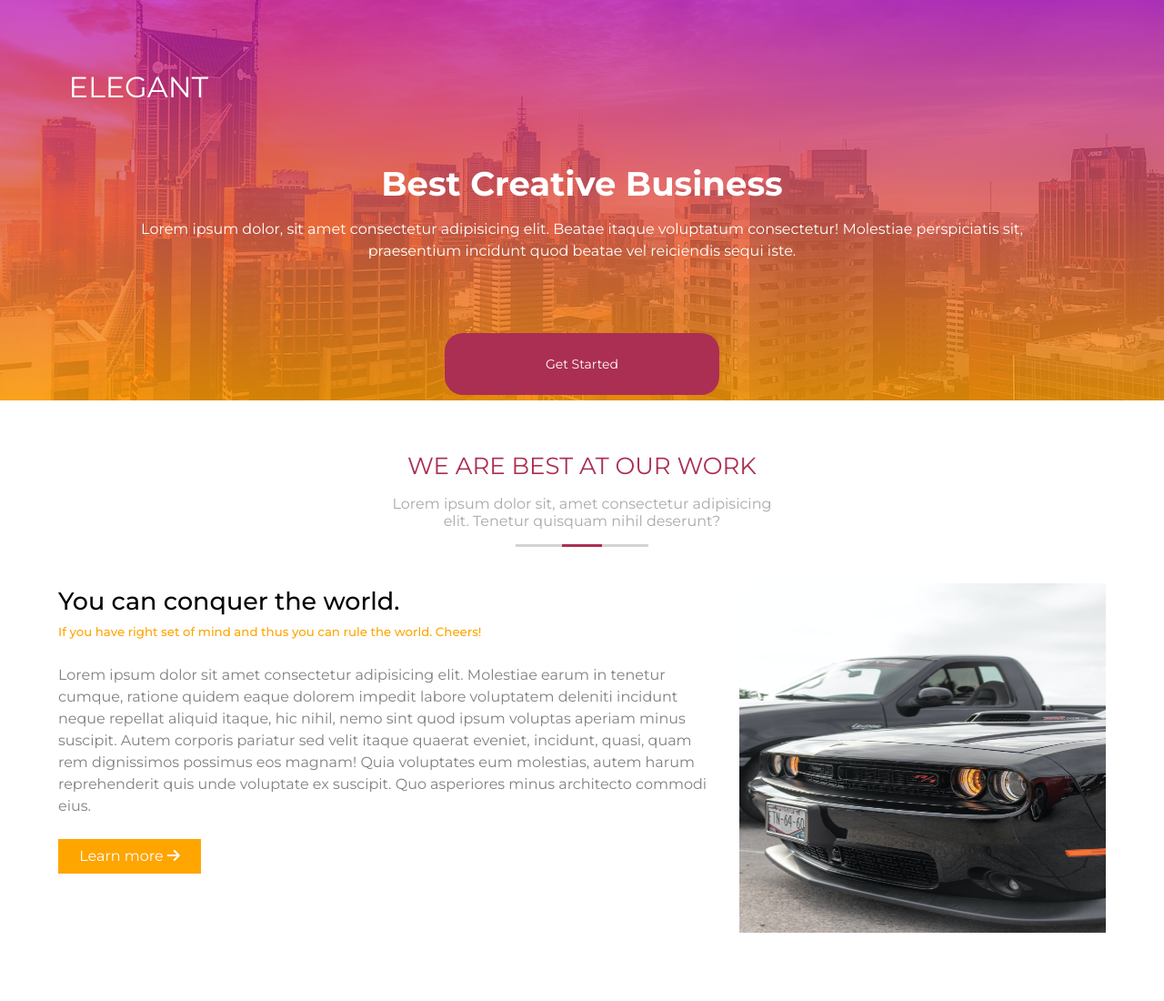
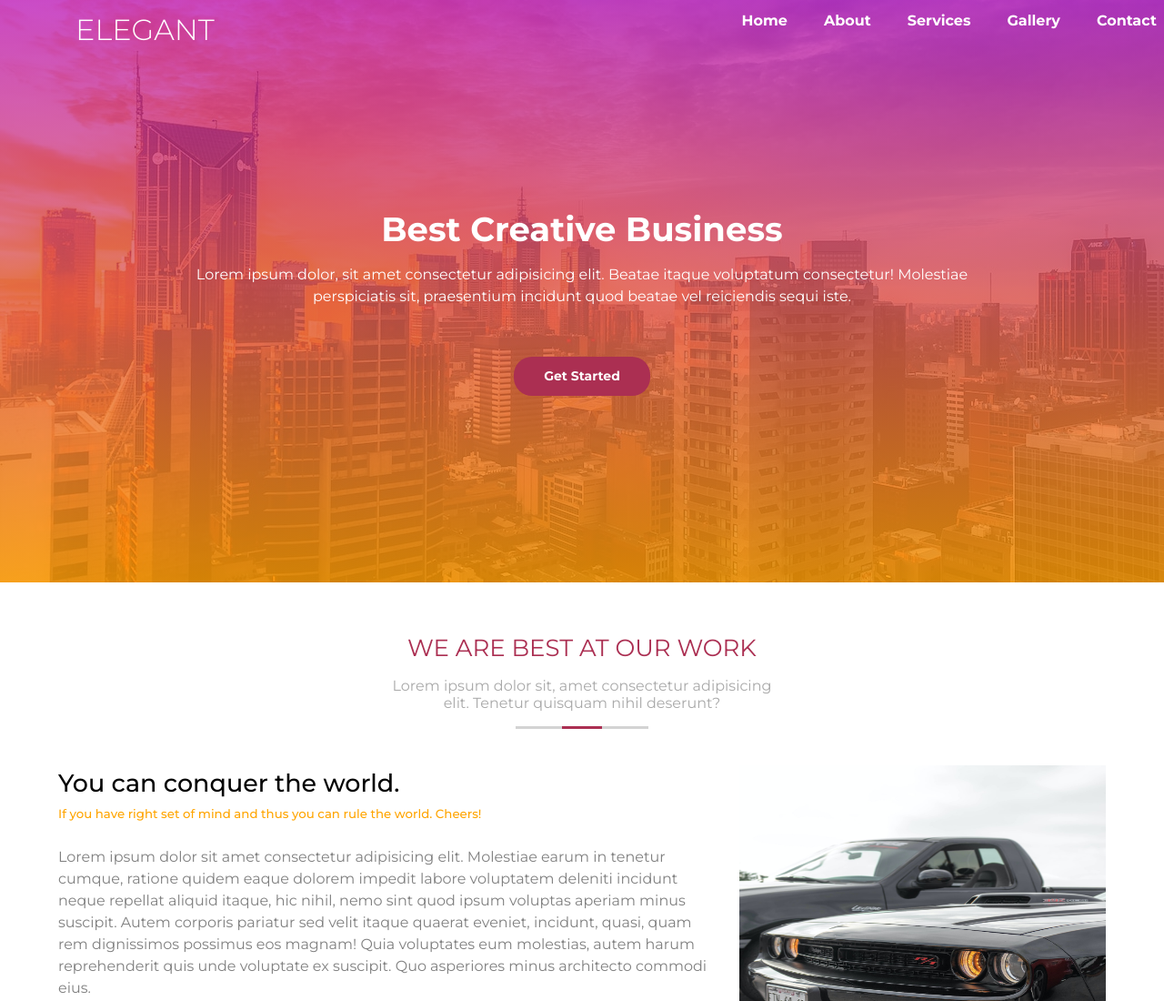
Before and after one commit to pssgarcia/2023-02-class-01, a plain HTML site: page index.html in a window 1280 px wide. Shown: the top 1100 px of the page at 91% size. Drawn offline with Linux system fonts and the light colour scheme.

Commit message:
Header and Nav done

```diff
--- a/css/style.css
+++ b/css/style.css
@@ -7,7 +7,7 @@
 }
 
 html {
-  scroll-behavior: smooth; !important
+  scroll-behavior: smooth;
 }
 
 :root {
@@ -605,6 +605,61 @@ header > article {
     row-gap: 8vh;
   }
 
+  /* HEADER */
+  header {
+    height: 80vh
+  }
+
+  header h2 {
+    padding-left: 7%;
+    padding-top: 0;
+    font-weight: 300;
+  }
+
+  header p {
+    padding-bottom: 3%;
+    width: 70%;
+  }
+
+  header section {
+    height: 70vh;
+  }
+
+  header section > a {
+    width: 10%;
+    padding: 1%;
+    transition: .6s;
+    font-weight: 700;
+  }
+
+  header section > a:hover {
+    background-color: white;
+    color: var(--mainColor);
+  }
+
+  /* NAV */
+  nav {
+    display: flex;
+    justify-content: space-between;
+    width: 80%;
+  }
+
+  nav > ul {
+    display: flex;
+    list-style-type: none;
+    width: 20%;
+    column-gap: 5vh;
+  }
+
+  nav a {
+    color: white;
+    font-weight: 700;
+  }
+
+  nav a:hover {
+    color: orange;
+  }
+
   /* ABOUT */
   .about h2 {
     font-weight: 400;
```
